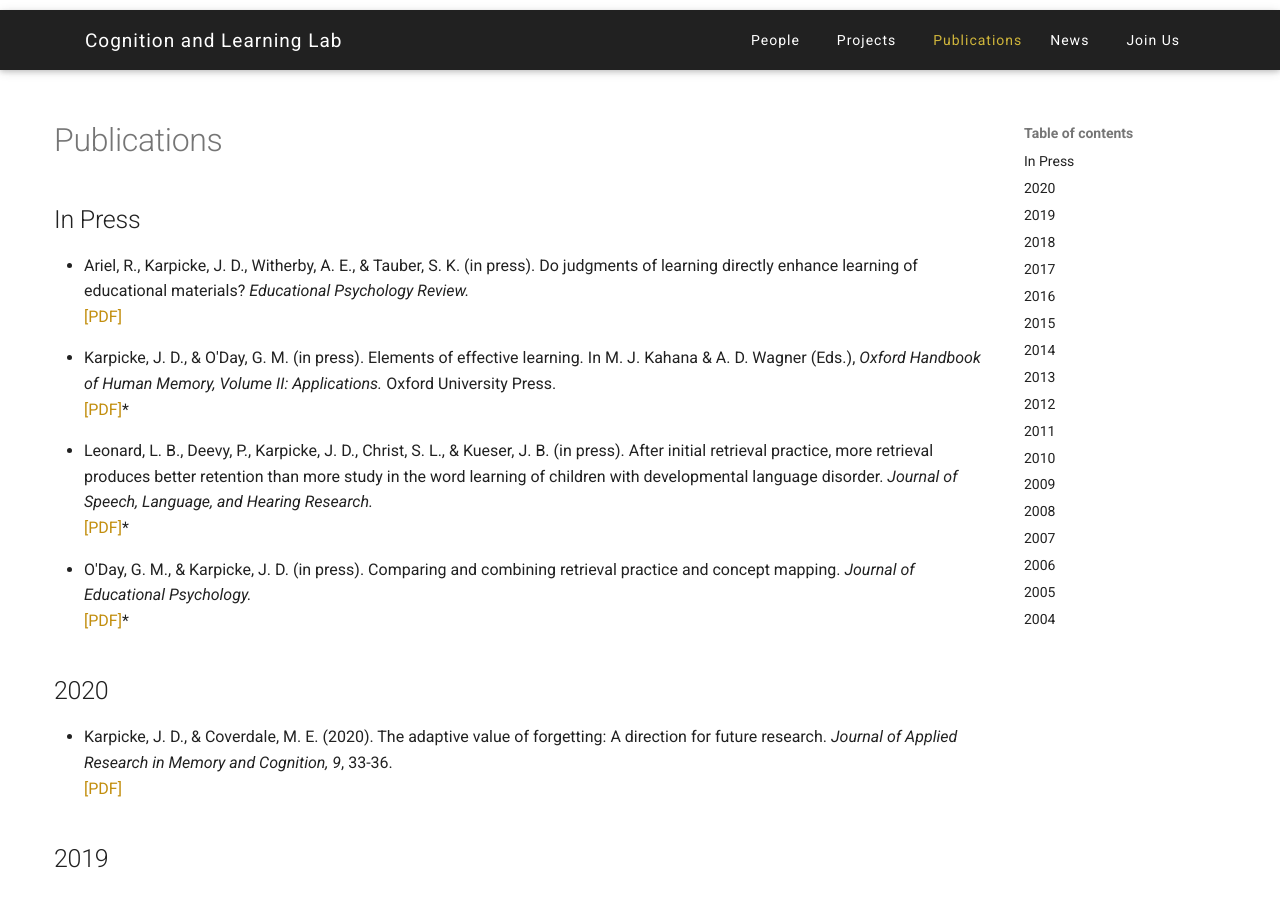
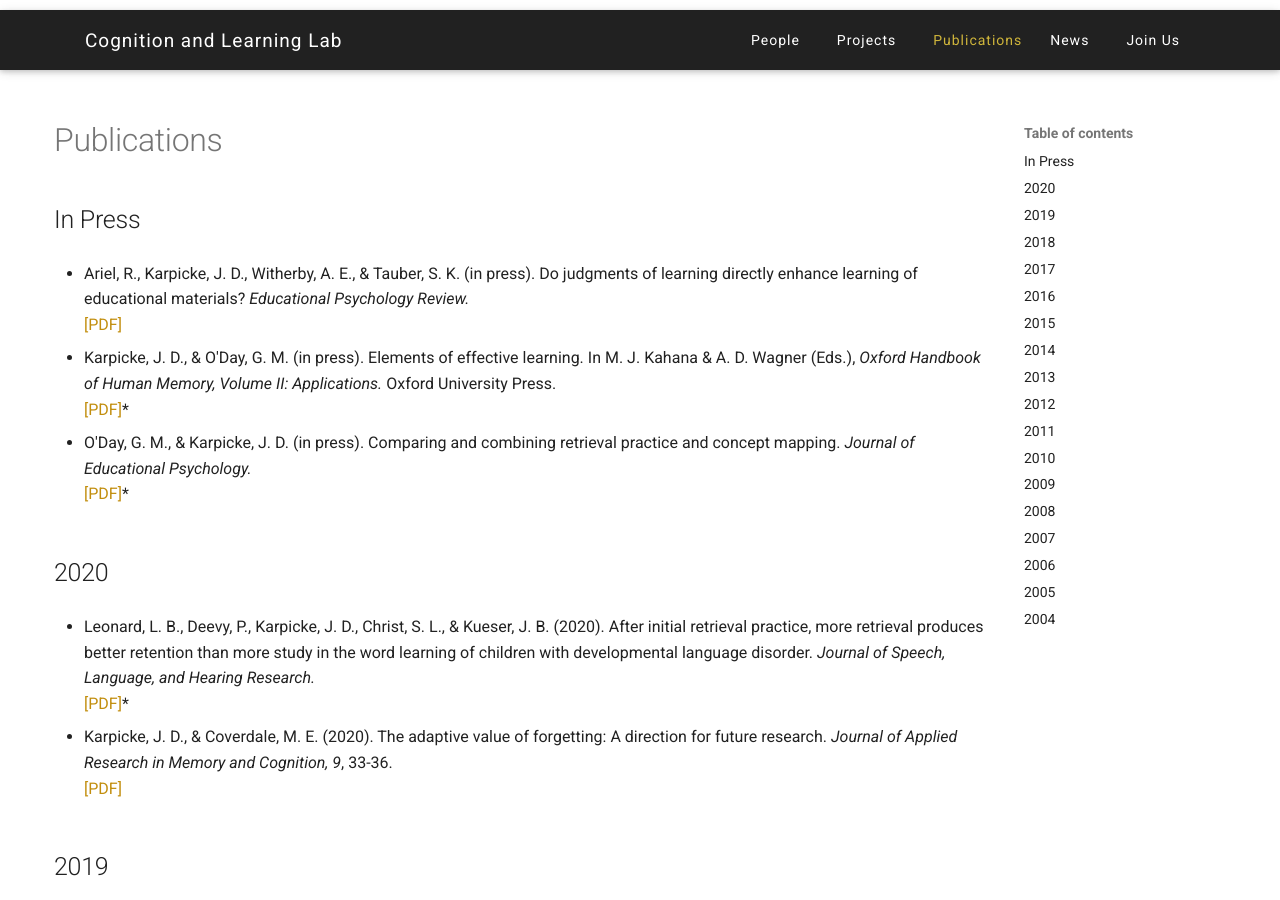
Before and after one commit to shivanya-chandra/pcllab.github.io, an MkDocs documentation site: the page built from docs/publications.md, in a window 1280 px wide and 900 px high. Built offline with MkDocs 1.6.1 and Material for MkDocs 9.7.7, drawn with Linux system fonts in a browser that asks for light colours.

Commit message:
Update publications.md

```diff
--- a/docs/publications.md
+++ b/docs/publications.md
@@ -2,27 +2,27 @@
 
 ## In Press
 
-- Ariel, R., Karpicke, J. D., Witherby, A. E., & Tauber, S. K. (in press). Do judgments of learning directly enhance learning of educational materials? *Educational Psychology Review.* <br> [[PDF]](../downloads/Ariel2020__DoJudgments.pdf)
-<!-- no pdf -->
-- Karpicke, J. D., & O'Day, G. M. (in press). Elements of effective learning. In M. J. Kahana & A. D. Wagner (Eds.), *Oxford Handbook of Human Memory, Volume II: Applications.* Oxford University Press. <br> [[PDF]](../downloads/2011/inpress.pdf)*
-<!-- no pdf -->
-- Leonard, L. B., Deevy, P., Karpicke, J. D., Christ, S. L., & Kueser, J. B. (in press). After initial retrieval practice, more retrieval produces better retention than more study in the word learning of children with developmental language disorder. *Journal of Speech, Language, and Hearing Research.* <br> [[PDF]](../downloads/2011/inpress.pdf)*
-<!-- no pdf -->
-- O'Day, G. M., & Karpicke, J. D. (in press). Comparing and combining retrieval practice and concept mapping. *Journal of Educational Psychology.* <br> [[PDF]](../downloads/2011/inpress.pdf)*
+- Ariel, R., Karpicke, J. D., Witherby, A. E., & Tauber, S. K. (in press). Do judgments of learning directly enhance learning of educational materials? *Educational Psychology Review.* <br> [[PDF]](../downloads/inpress_Ariel_Karpicke_Witherby_Tauber_EDPR.pdf)
+
+- Karpicke, J. D., & O'Day, G. M. (in press). Elements of effective learning. In M. J. Kahana & A. D. Wagner (Eds.), *Oxford Handbook of Human Memory, Volume II: Applications.* Oxford University Press. <br> [[PDF]](../downloads/inpress_Karpicke_ODay_Oxford_Handbook.pdf)*
+
+- O'Day, G. M., & Karpicke, J. D. (in press). Comparing and combining retrieval practice and concept mapping. *Journal of Educational Psychology.* <br> [[PDF]](../downloads/inpress_ODay_Karpicke_JEDP.pdf)*
 
 
 ## 2020
 
-- Karpicke, J. D., & Coverdale, M. E. (2020). The adaptive value of forgetting: A direction for future research. *Journal of Applied Research in Memory and Cognition, 9*, 33-36. <br> [[PDF]](../downloads/2020/adaptive_value_of_forgetting.pdf)
+- Leonard, L. B., Deevy, P., Karpicke, J. D., Christ, S. L., & Kueser, J. B. (2020). After initial retrieval practice, more retrieval produces better retention than more study in the word learning of children with developmental language disorder. *Journal of Speech, Language, and Hearing Research.* <br> [[PDF]](../downloads/2020_Leonard_et_al_JSLHR.pdf)*
+
+- Karpicke, J. D., & Coverdale, M. E. (2020). The adaptive value of forgetting: A direction for future research. *Journal of Applied Research in Memory and Cognition, 9*, 33-36. <br> [[PDF]](../downloads/2020_Karpicke_Coverdale_JARMAC.pdf)
 
 
 ## 2019
 
-- Leonard, L. B., Karpicke, J. D., Deevy, P., Weber, C., Christ, S., Haebig, E., Souto, S.,  Kueser, J., & Krok, W. (2019). Retrieval-based word learning in young typically developing children and children with developmental language disorder I: The benefits of repeated retrieval. *Journal of Speech, Language, and Hearing Research, 62*, 932-943. <br> [[PDF]](../downloads/2019/inpress_Leonard_etal_JSLHR.pdf)
+- Leonard, L. B., Karpicke, J. D., Deevy, P., Weber, C., Christ, S., Haebig, E., Souto, S.,  Kueser, J., & Krok, W. (2019). Retrieval-based word learning in young typically developing children and children with developmental language disorder I: The benefits of repeated retrieval. *Journal of Speech, Language, and Hearing Research, 62*, 932-943. <br> [[PDF]](../downloads/2019_Leonard_et_al_JSLHR_Part_1.pdf)
 
-- Haebig, E., Leonard, L. B., Deevy, P., Karpicke, J. D., Christ, S., Usler, E., Kueser, J., Souto, S., Krok, W., & Weber, C. (2019). Retrieval-based word learning in young typically developing children and children with developmental language disorder II: A comparison of retrieval schedules. *Journal of Speech, Language, and Hearing Research, 62*, 944-964. <br> [[PDF]](../downloads/2019/inpress_Haebig_etal_JSLHR.pdf)
+- Haebig, E., Leonard, L. B., Deevy, P., Karpicke, J. D., Christ, S., Usler, E., Kueser, J., Souto, S., Krok, W., & Weber, C. (2019). Retrieval-based word learning in young typically developing children and children with developmental language disorder II: A comparison of retrieval schedules. *Journal of Speech, Language, and Hearing Research, 62*, 944-964. <br> [[PDF]](../downloads/2019_Haebig_et_al_JSLHR_Part_2.pdf)
 
-- Leonard, L. B., Deevy, P., Karpicke, J. D., Christ, S., Weber, C., Kueser, J., & Haebig, E. (2019). Adjective learning in young typically developing children and children with developmental language disorder: A retrieval-based approach. *Journal of Speech, Language, and Hearing Research, 62*, 4433-4449. <br> [[PDF]](../downloads/2019/Adjective_Learning_in_Young_Ty.pdf)
+- Leonard, L. B., Deevy, P., Karpicke, J. D., Christ, S., Weber, C., Kueser, J., & Haebig, E. (2019). Adjective learning in young typically developing children and children with developmental language disorder: A retrieval-based approach. *Journal of Speech, Language, and Hearing Research, 62*, 4433-4449. <br> [[PDF]](../downloads/2019_Leonard_et_al_JSLHR_Adjectives.pdf)
 
 
 ## 2018
```
